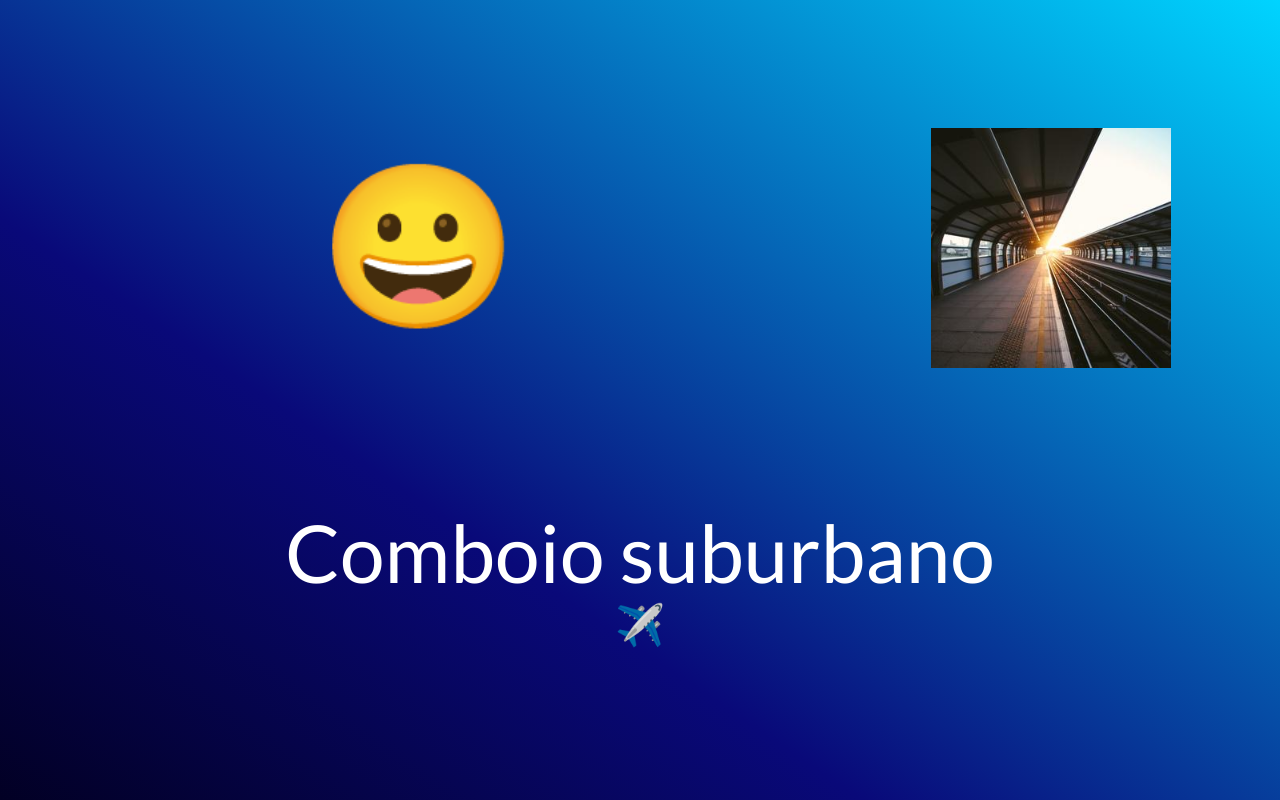
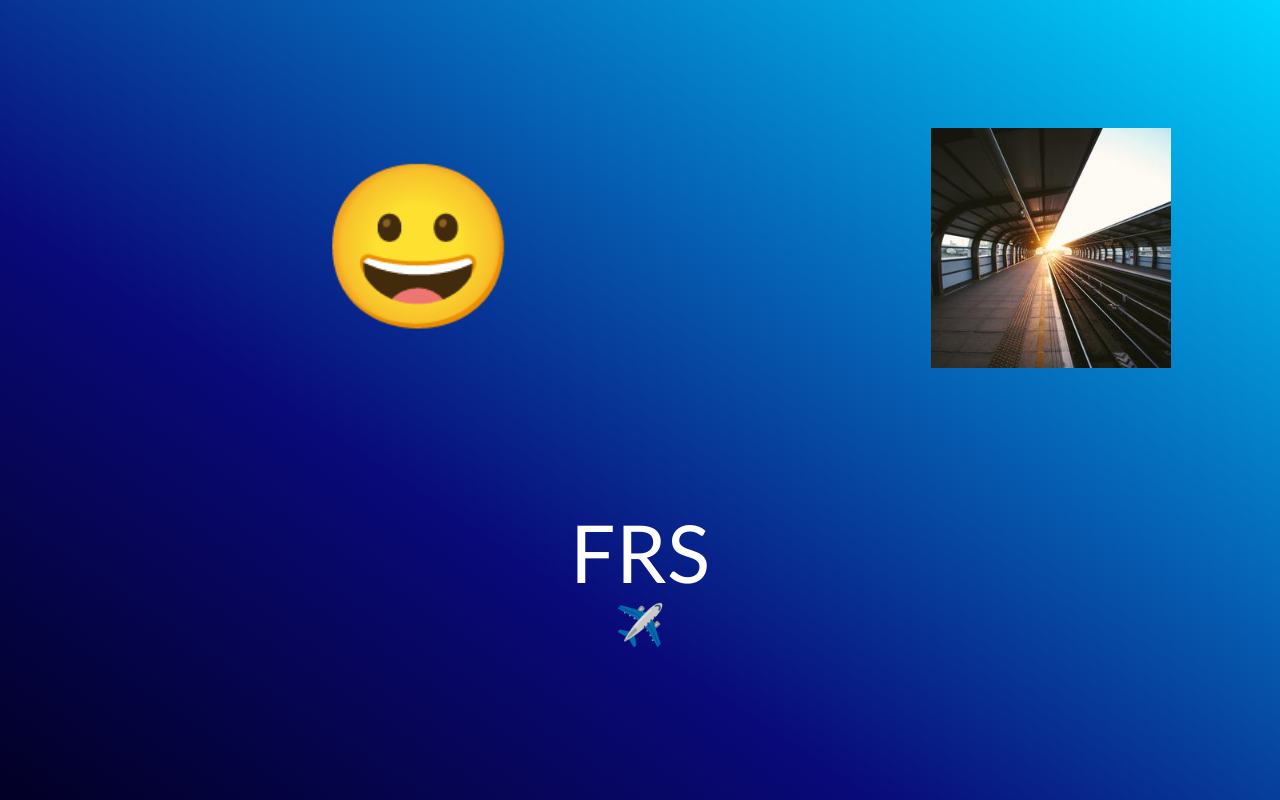
Before and after one commit to trab/OProfeCromo, a plain HTML site: page index.html in a window 1280 px wide. Drawn offline with Linux system fonts and the light colour scheme.

Commit message:
alterado o texto

```diff
--- a/index.html
+++ b/index.html
@@ -16,7 +16,7 @@
 		</div>
 		<div style="display:flex;justify-content:center;align-items:center; text-align: center; margin-top: 15vh">
 			<p style="color: #fff; font-family: 'Lato', sans-serif">
-				<span style="font-size: 10vh">Comboio suburbano</span><br/>
+				<span style="font-size: 10vh">FRS</span><br/>
 				<span style="font-size: 5vh;">&#x2708;&#xfe0f;</span>
 			</p>
 		</div>
```
Also changed, not shown: 1 other file.
